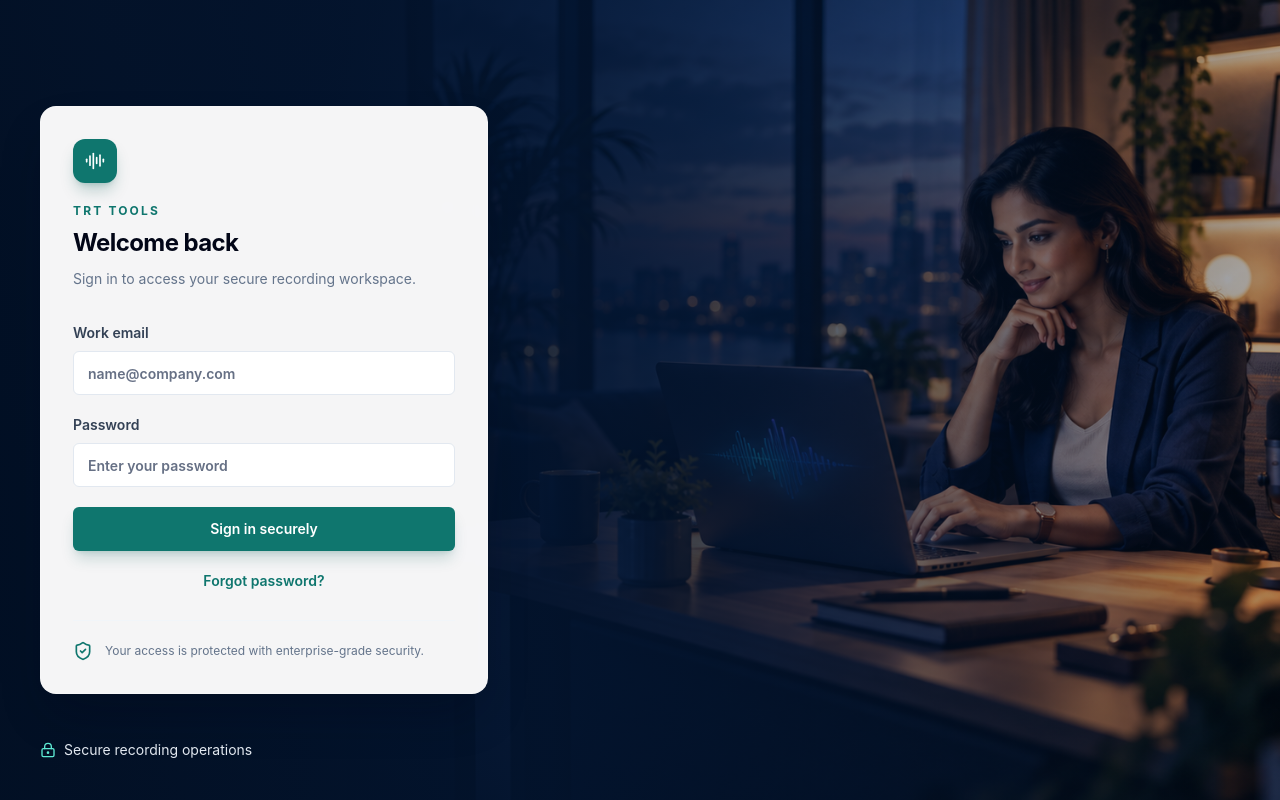
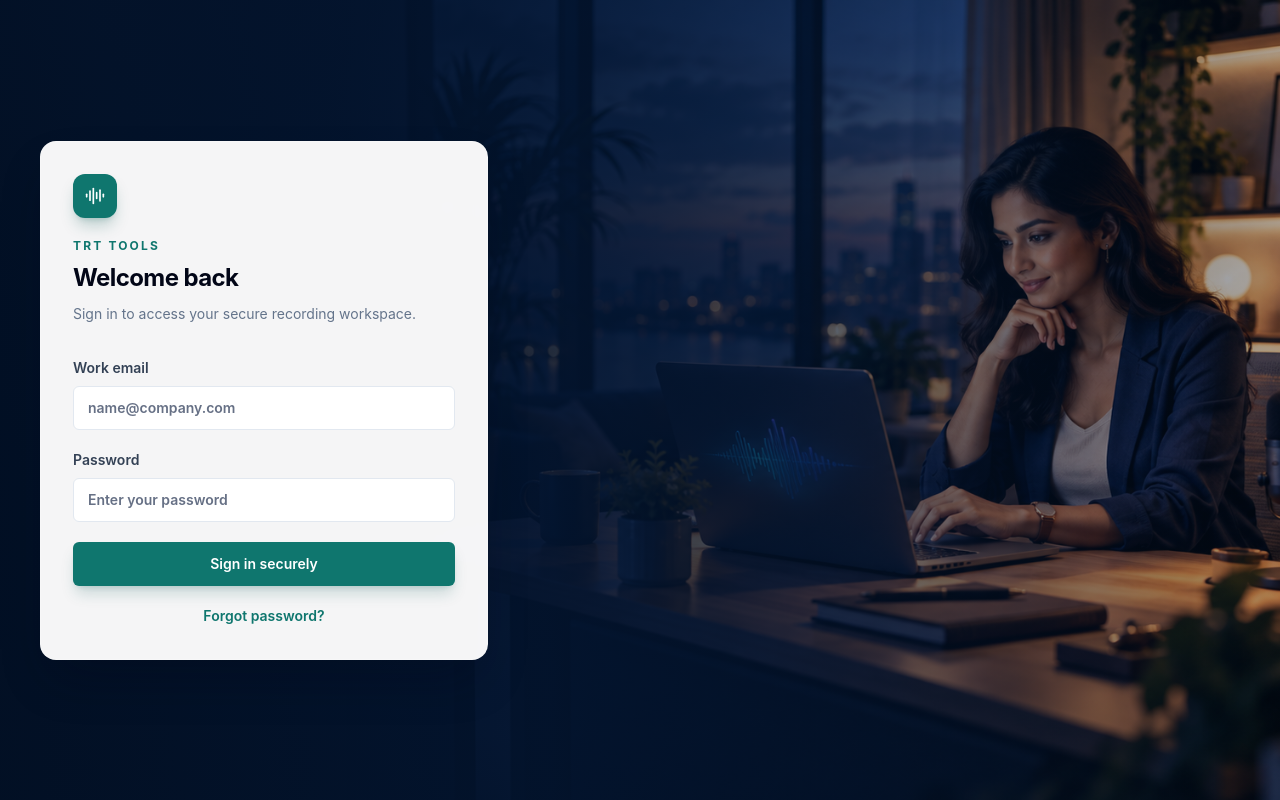
Before and after one commit to trimuryacorporation/recordings, a React (Vite) app in the folder frontend/: page /login in a window 1280 px wide. Built offline with nearby package versions, Linux system fonts and the light colour scheme; no server answers.

Commit message:
Update project

```diff
--- a/frontend/src/pages/LoginPage.jsx
+++ b/frontend/src/pages/LoginPage.jsx
@@ -1,5 +1,5 @@
 import { useState } from "react";
-import { AudioLines, ChevronLeft, LockKeyhole, ShieldCheck } from "lucide-react";
+import { AudioLines, ChevronLeft } from "lucide-react";
 import { Navigate, useNavigate, useSearchParams } from "react-router-dom";
 import { Button, Input } from "../components/ui/primitives";
 import loginBackground from "../assets/login-workspace-ai.png";
@@ -83,9 +83,7 @@ export function LoginPage() {
               <button type="button" onClick={() => { setForgotMode(true); setError(""); }} className="w-full text-center text-sm font-semibold text-brand transition hover:text-teal-800">Forgot password?</button>
             </form>
           )}
-          <div className="mt-7 flex items-center gap-3 border-t border-slate-100 pt-5 text-xs leading-5 text-slate-500"><ShieldCheck className="h-5 w-5 shrink-0 text-brand" /><span>Your access is protected with enterprise-grade security.</span></div>
         </section>
-        <div className="pointer-events-none absolute bottom-0 left-0 hidden items-center gap-2 text-sm text-slate-200 lg:flex"><LockKeyhole className="h-4 w-4 text-teal-300" /> Secure recording operations</div>
       </div>
     </main>
   );
```
